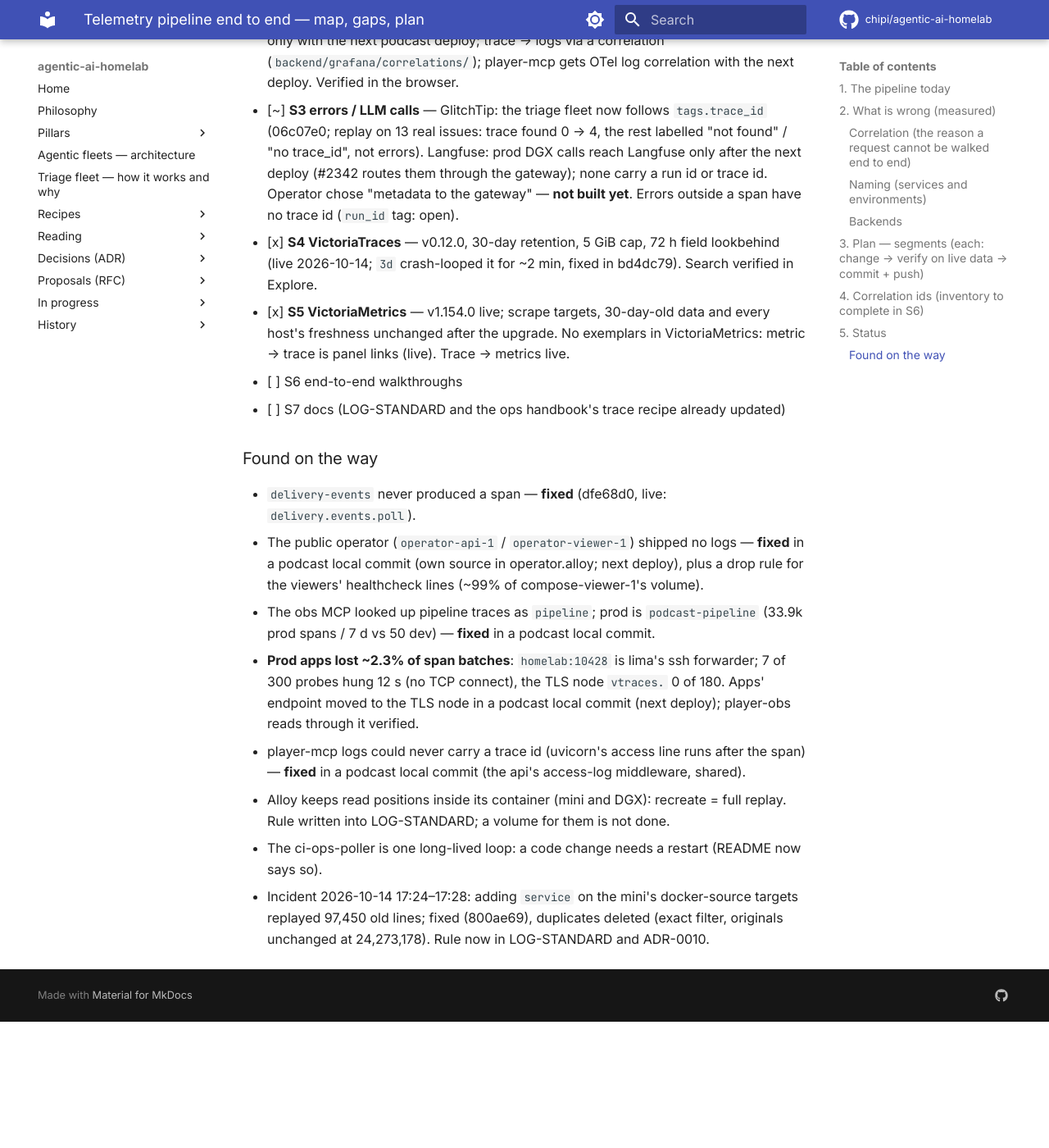
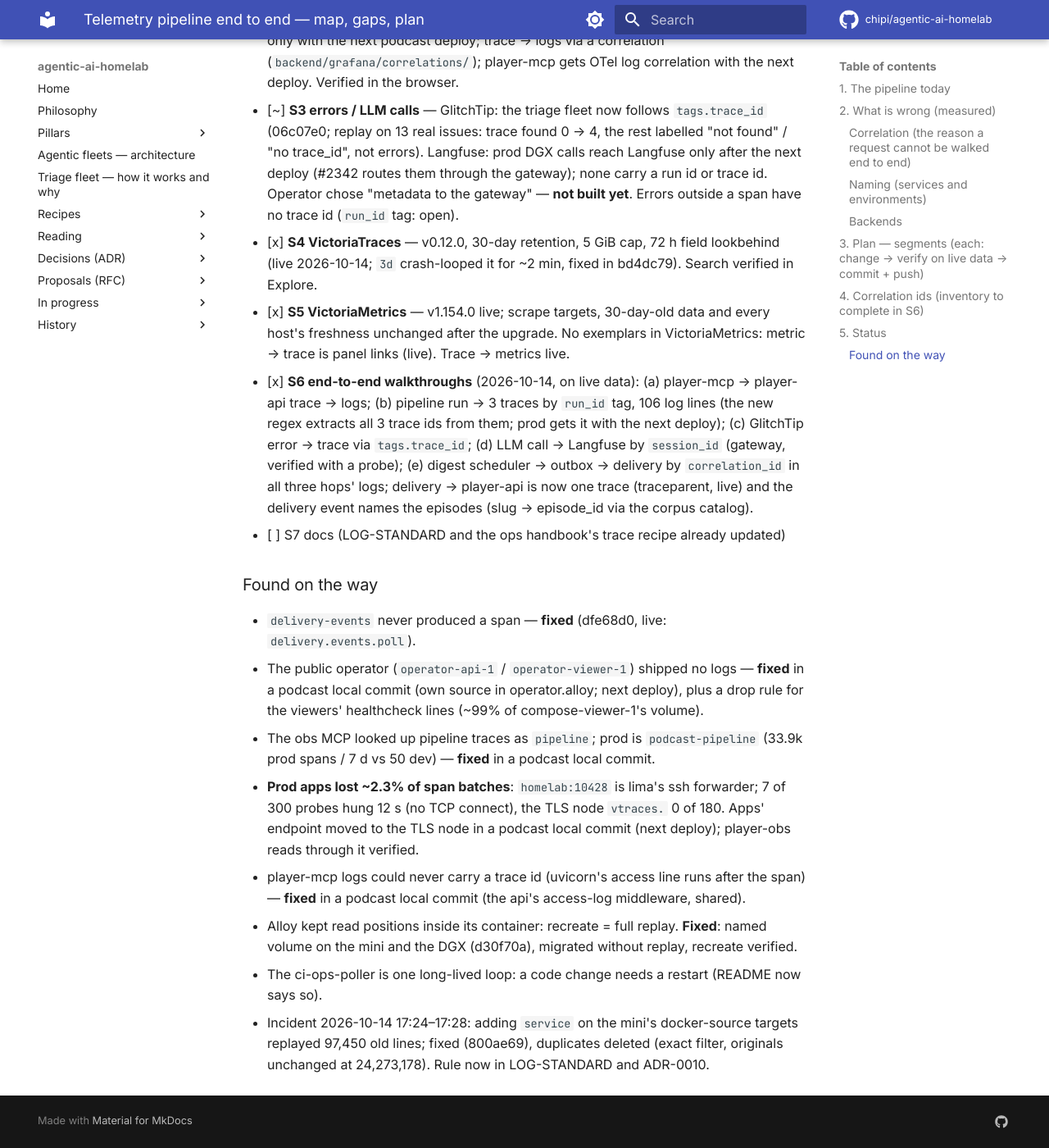
Before and after one commit to chipi/agentic-ai-homelab, an MkDocs documentation site: the page built from docs/wip/otel-pipeline-end-to-end.md, in a window 1280 px wide and 1400 px high, scrolled down 4793 px. Shown: the whole window at 82% size. Built offline with MkDocs 1.6.1 and Material for MkDocs 9.7.7, drawn with Linux system fonts in a browser that asks for light colours; comment, search, counter and statistics services are not loaded; before the commit the page ends 6039 px from its top, so only the background shows below that.

Commit message:
docs(observability): positions on a volume; S6 walkthroughs done
Co-Authored-By: Claude Opus 5.5 <noreply@anthropic.com>
Claude-Session: https://claude.ai/code/session_014bbkxiiQPVcyVhqyDTsbqc

```diff
--- a/docs/wip/otel-pipeline-end-to-end.md
+++ b/docs/wip/otel-pipeline-end-to-end.md
@@ -117,7 +117,13 @@ front-ends and sends trace headers cross-origin; listed so it isn't a silent gap
 - [x] **S5 VictoriaMetrics** — v1.154.0 live; scrape targets, 30-day-old data and every
   host's freshness unchanged after the upgrade. No exemplars in VictoriaMetrics: metric →
   trace is panel links (live). Trace → metrics live.
-- [ ] S6 end-to-end walkthroughs
+- [x] **S6 end-to-end walkthroughs** (2026-10-14, on live data): (a) player-mcp -> player-api
+  trace -> logs; (b) pipeline run -> 3 traces by `run_id` tag, 106 log lines (the new regex
+  extracts all 3 trace ids from them; prod gets it with the next deploy); (c) GlitchTip error ->
+  trace via `tags.trace_id`; (d) LLM call -> Langfuse by `session_id` (gateway, verified with a
+  probe); (e) digest scheduler -> outbox -> delivery by `correlation_id` in all three hops'
+  logs; delivery -> player-api is now one trace (traceparent, live) and the delivery event
+  names the episodes (slug -> episode_id via the corpus catalog).
 - [ ] S7 docs (LOG-STANDARD and the ops handbook's trace recipe already updated)
 
 ### Found on the way
@@ -133,8 +139,8 @@ front-ends and sends trace headers cross-origin; listed so it isn't a silent gap
   the TLS node in a podcast local commit (next deploy); player-obs reads through it verified.
 - player-mcp logs could never carry a trace id (uvicorn's access line runs after the span) —
   **fixed** in a podcast local commit (the api's access-log middleware, shared).
-- Alloy keeps read positions inside its container (mini and DGX): recreate = full replay.
-  Rule written into LOG-STANDARD; a volume for them is not done.
+- Alloy kept read positions inside its container: recreate = full replay. **Fixed**: named
+  volume on the mini and the DGX (d30f70a), migrated without replay, recreate verified.
 - The ci-ops-poller is one long-lived loop: a code change needs a restart (README now says so).
 - Incident 2026-10-14 17:24–17:28: adding `service` on the mini's docker-source targets
   replayed 97,450 old lines; fixed (800ae69), duplicates deleted (exact filter, originals
```
Also changed, not shown: infra/observability/LOG-STANDARD.md (+5 -5 lines).
